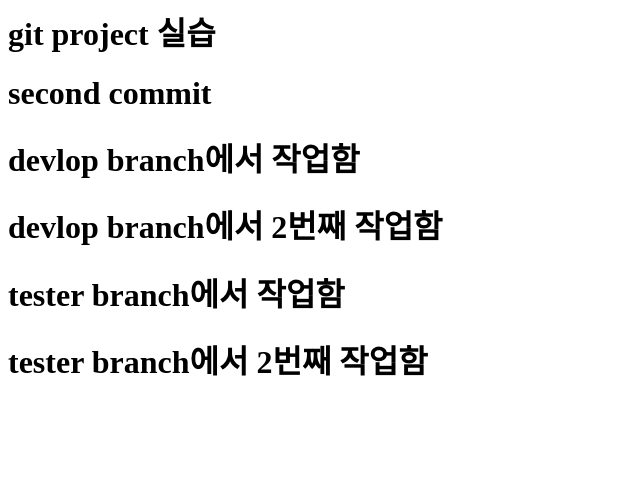
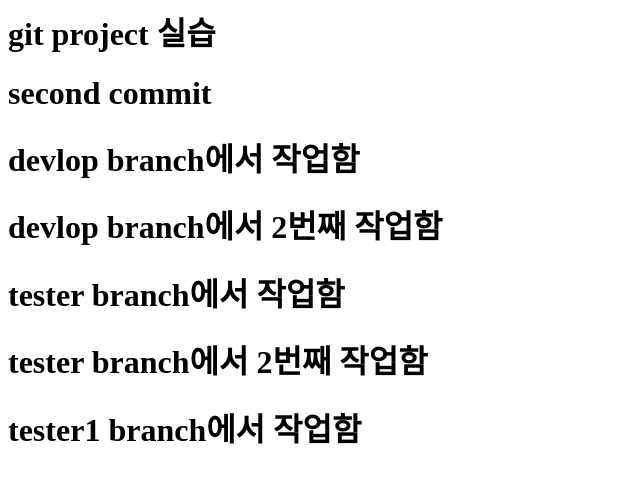
Before and after one commit to jsy011016/oss_1, a plain HTML site: page index.html in a window 1280 px wide. Shown: the whole page, without its empty margins (0-640 px from the left). Drawn offline with Linux system fonts and the light colour scheme.

Commit message:
tester commit

```diff
--- a/index.html
+++ b/index.html
@@ -11,5 +11,7 @@
 
         <h1> tester branch에서 작업함</h1>
         <h1> tester branch에서 2번째 작업함</h1>
+
+        <h1> tester1 branch에서 작업함</h1>
     </body>
 </html>
```
